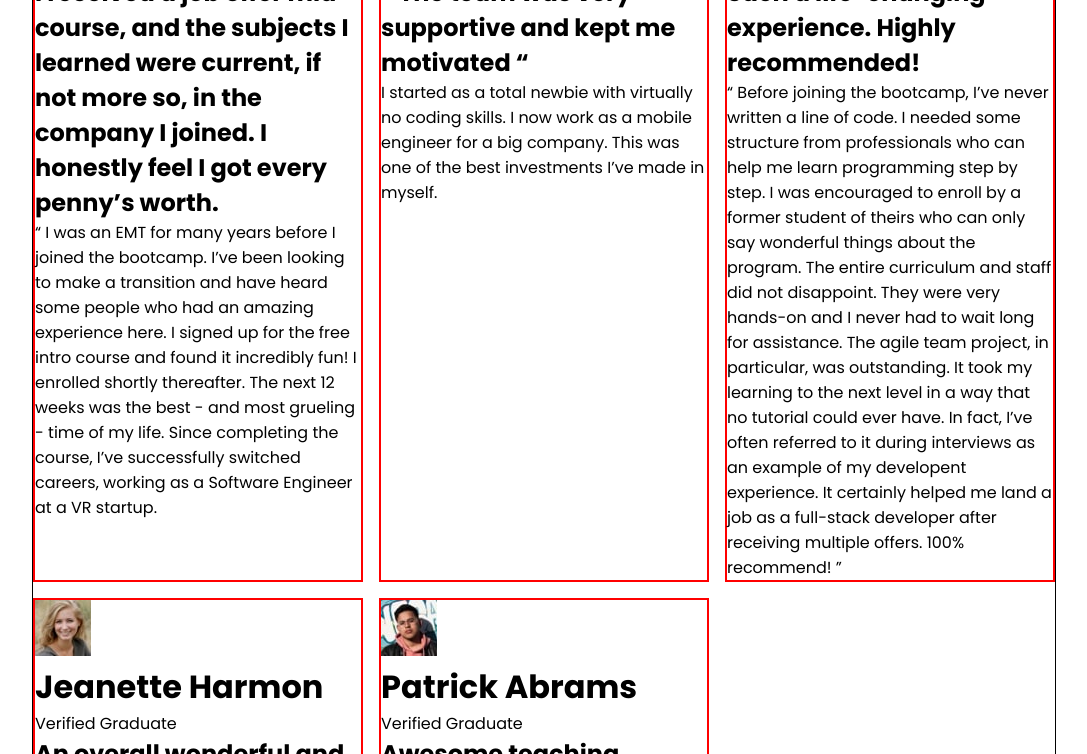
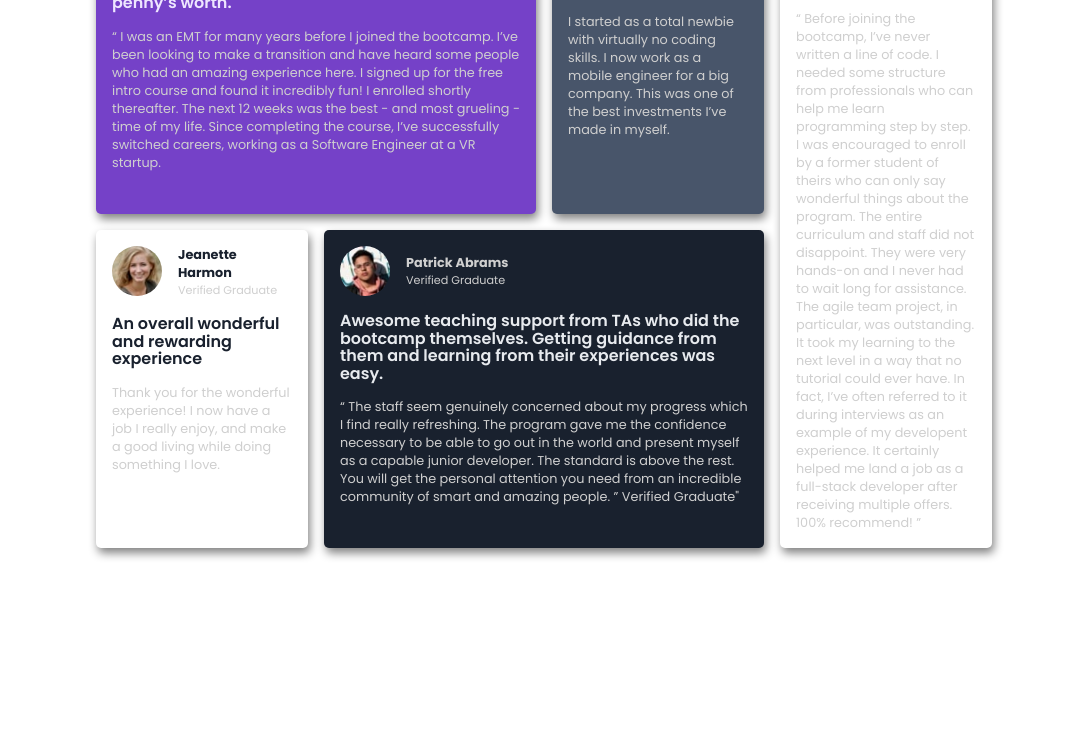
Before and after one commit to arun81302/frontendmentor, a plain HTML site: page testimonials-grid-section-main/index.html in a window 1280 px wide. Shown: the part 196-950 px from the top of the page, without its empty margins (96-1183 px from the left). After the commit the page ends 800 px from the top, so only its background shows below. Drawn offline with Linux system fonts and the light colour scheme.

Commit message:
grid testimonial part 2 done

```diff
--- a/testimonials-grid-section-main/index.html
+++ b/testimonials-grid-section-main/index.html
@@ -134,10 +134,5 @@
       </div>
     </main>
 
-    <footer class="attribution">
-      Challenge by
-      <a href="https://www.frontendmentor.io?ref=challenge">Frontend Mentor</a>.
-      Coded by <a href="#">Your Name Here</a>.
-    </footer>
   </body>
 </html>
--- a/testimonials-grid-section-main/style.css
+++ b/testimonials-grid-section-main/style.css
@@ -5,7 +5,7 @@
    font-family: "Poppins", sans-serif;
 }
 :root {
-  --purple50: Purple 50: hsl(260, 100%, 95%);
+  --purple50: hsl(260, 100%, 95%);
   --purple300: hsl(264, 82%, 80%);
   --purple500: hsl(263, 55%, 52%);
   --White: hsl(0, 0%, 100%);
@@ -16,22 +16,105 @@
   --Darkblue: hsl(219, 29%, 14%);
   --Black: hsl(0, 0%, 7%);
 }
-.container{
-    max-width: 1200px;
-    width: 80%;
-
-    overflow: hidden;
-    margin: 2em auto;
-    display: grid;
-    grid-template-columns: 1fr 1fr 1fr;
-    grid-template-rows: 1fr 1fr;
-    justify-items: center;
-    column-gap: 1em;
-    row-gap: 1em;
-    border: 1px solid black;
+html,body,main{
+  height: 100vh;
+  width: 100%;
+}
+main{
+  display: flex;
+  justify-content: center;
+  align-items: center;
 
 }
+.container{
+  max-width: 1200px;
+  width: 70%;
+  display: grid;
+  grid-template-columns: repeat(4,1fr);
+  gap: 1em;
+  align-items: start;
+}
 .box{
-    width: 100%;
-    border: 2px solid red;
+  height: 100%;
+  border-radius: 5px;
+  box-shadow: 2px 5px 10px 0px grey;
 }
+.name{
+  display: flex;
+  flex-direction: column;
+  justify-content: center;
+}
+.innerbox{
+  /* height: 100%; */
+}
+.section1{
+  grid-column: span 2;
+  background-color: var(--purple500);
+}
+.section1>h1,span,p{
+  color: var(--purple300);
+}
+.section1 h2{
+  color: var(--purple50);
+}
+.section2{
+  background-color: var(--Grey500);
+}
+.section2 h1,span,p{
+  color: var(--Grey200);
+}
+.section2 h2{
+  color: var(--Grey100);
+}
+.section3{
+  grid-row: span 2;
+  background-color: var(--White);
+}
+.section4,.section3 h1,span,p{
+  color: var(--Grey400);
+}
+.section4,.section3 h2{
+  color: var(--Darkblue);
+}
+.section5{
+  grid-column: span 2;
+  background-color: var(--Darkblue);
+}
+.section5 h1,span,p{
+  color: var(--Grey200);
+
+}
+.section5 h2{
+  color: var(--Grey100);
+}
+.innerbox{
+  padding: 1em;
+  display: flex;
+  flex-direction: column;
+  gap: 1em;
+}
+.photorow{
+  display: flex;
+  gap: 1em;
+
+}
+.photorow img{
+  width: 50px;
+  height: 50px;
+  object-fit: cover;
+  border-radius: 50%;
+}
+h1{
+  font-size: 0.8rem;
+}
+span{
+  font-size: 0.7rem;
+}
+h2{
+  font-size: 1rem;
+  line-height: 1.1;
+  font-weight: 600;
+}
+p{
+  font-size: 0.8rem;
+}
```
